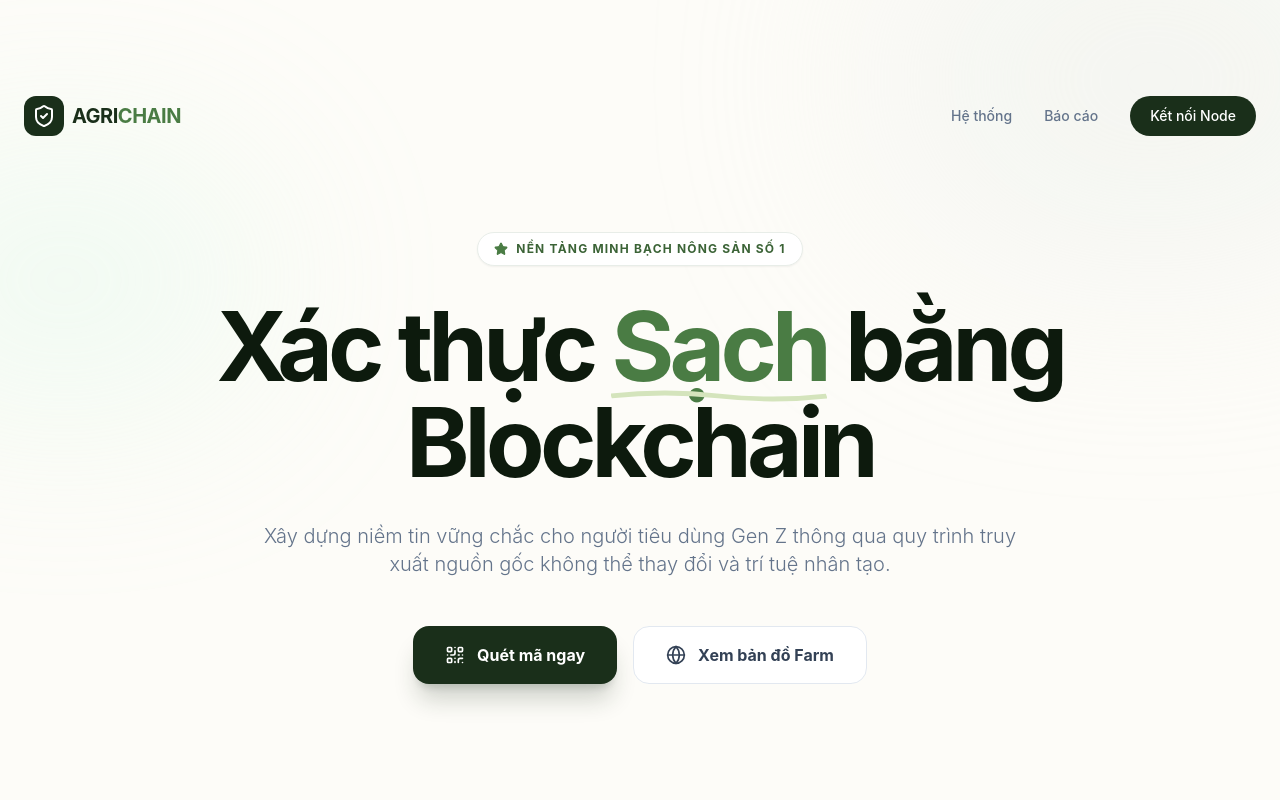
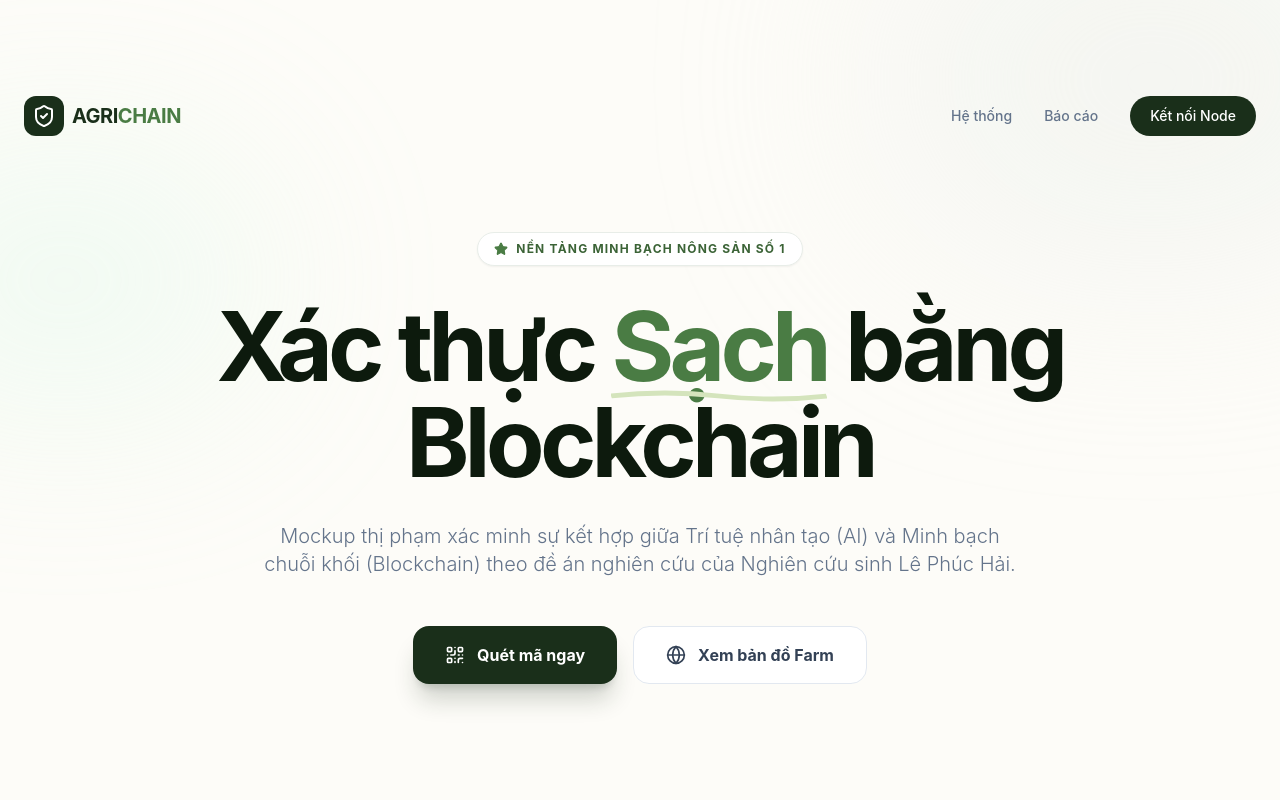
Before and after one commit to Sacvui/BChain, a Next.js app: page / in a window 1280 px wide. Shown: the top 800 px of the page. Built offline with nearby package versions, Linux system fonts and the light colour scheme.

Commit message:
Update hero text to mention NCS Le Phuc Hai

```diff
--- a/src/app/page.tsx
+++ b/src/app/page.tsx
@@ -82,7 +82,7 @@ export default function Home() {
               </span> bằng Blockchain
             </h1>
             <p className="text-slate-500 text-lg md:text-xl max-w-3xl mx-auto font-light leading-relaxed mb-12">
-              Xây dựng niềm tin vững chắc cho người tiêu dùng Gen Z thông qua quy trình truy xuất nguồn gốc không thể thay đổi và trí tuệ nhân tạo.
+              Mockup thị phạm xác minh sự kết hợp giữa Trí tuệ nhân tạo (AI) và Minh bạch chuỗi khối (Blockchain) theo đề án nghiên cứu của Nghiên cứu sinh Lê Phúc Hải.
             </p>
 
             <div className="flex flex-wrap justify-center gap-4">
```
